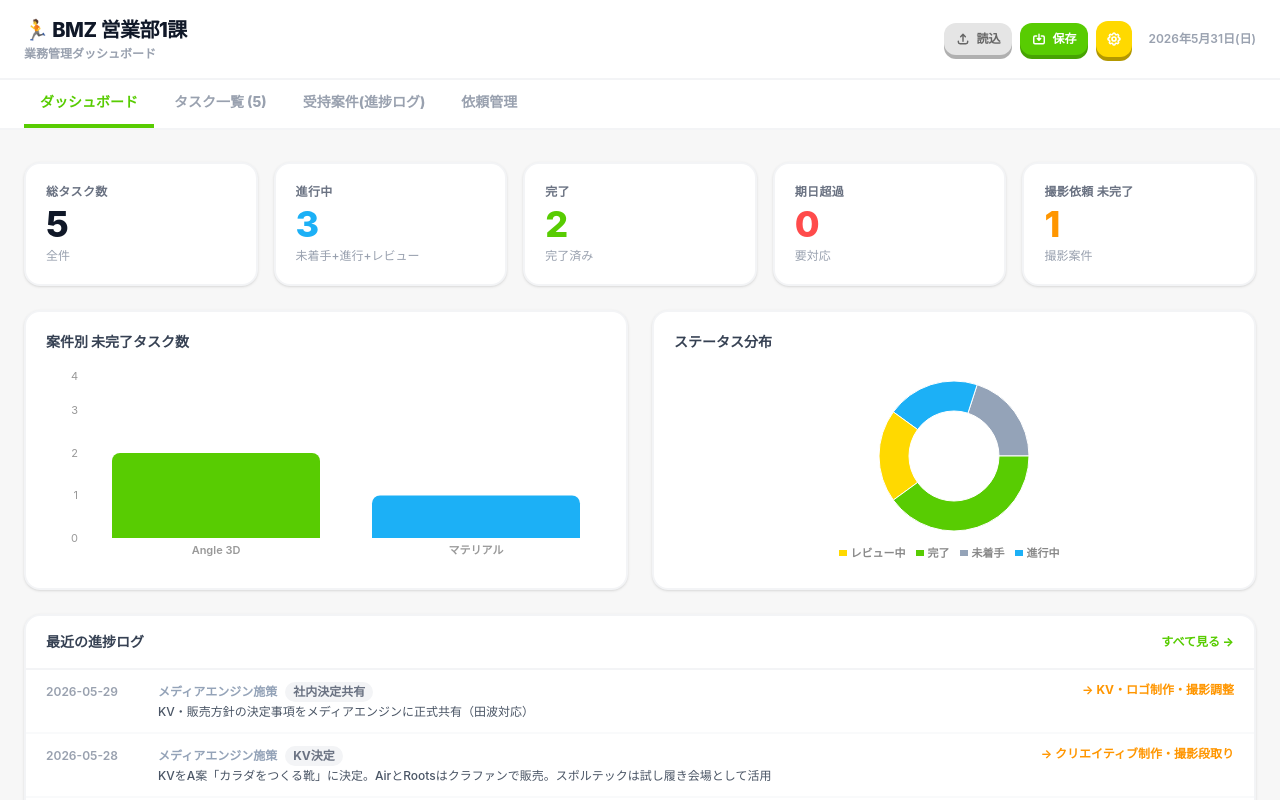
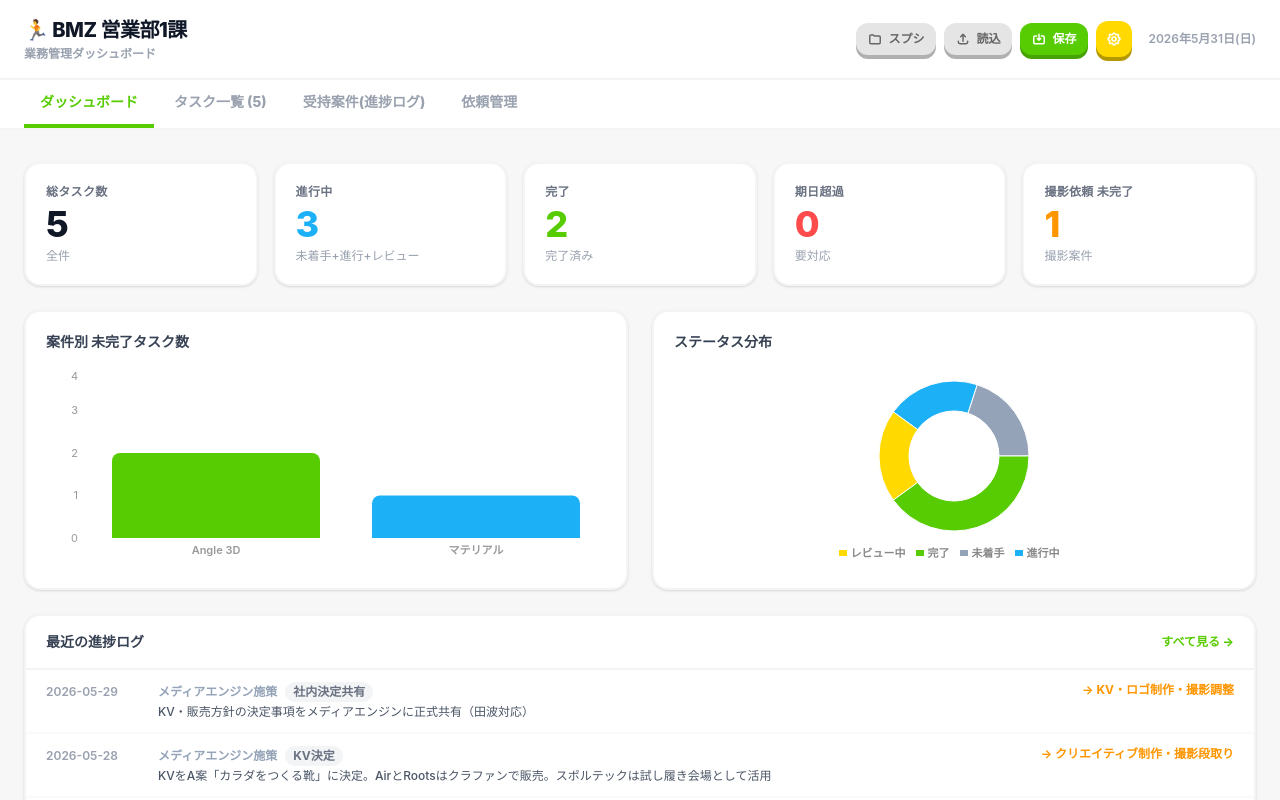
Before and after one commit to fin6438/bmz-dashboard, a React (Vite) app: page / in a window 1280 px wide. Shown: the top 800 px of the page. Built offline with nearby package versions, Linux system fonts and the light colour scheme.

Commit message:
feat: ヘッダーにスプレッドシートへのリンクボタンを追加

```diff
--- a/src/App.jsx
+++ b/src/App.jsx
@@ -546,6 +546,18 @@ export default function App() {
             <p className="text-gray-400 text-xs mt-0.5 font-semibold">業務管理ダッシュボード</p>
           </div>
           <div className="flex items-center gap-2 ml-auto">
+            <a
+              href="https://docs.google.com/spreadsheets/d/16FgIbuPKEAC3N-ctCKfkQ4gYAw35nbYus-8BLGHAItQ"
+              target="_blank"
+              rel="noopener noreferrer"
+              className="duo-btn duo-btn-gray flex items-center gap-1.5 text-xs font-bold px-3 py-2 rounded-xl"
+              title="スプレッドシートを開く"
+            >
+              <svg className="w-3.5 h-3.5" viewBox="0 0 24 24" fill="none" stroke="currentColor">
+                <path strokeLinecap="round" strokeLinejoin="round" strokeWidth={2.5} d="M3 7a2 2 0 012-2h4l2 2h8a2 2 0 012 2v9a2 2 0 01-2 2H5a2 2 0 01-2-2V7z" />
+              </svg>
+              スプシ
+            </a>
             {syncLabel && <span className={`text-xs font-bold ${syncColor}`}>{syncLabel}</span>}
             <button onClick={loadFromSheet} disabled={syncStatus !== "idle"}
               className="duo-btn duo-btn-gray gap-1.5 text-xs px-3 py-2 rounded-xl font-bold disabled:opacity-40">
```
